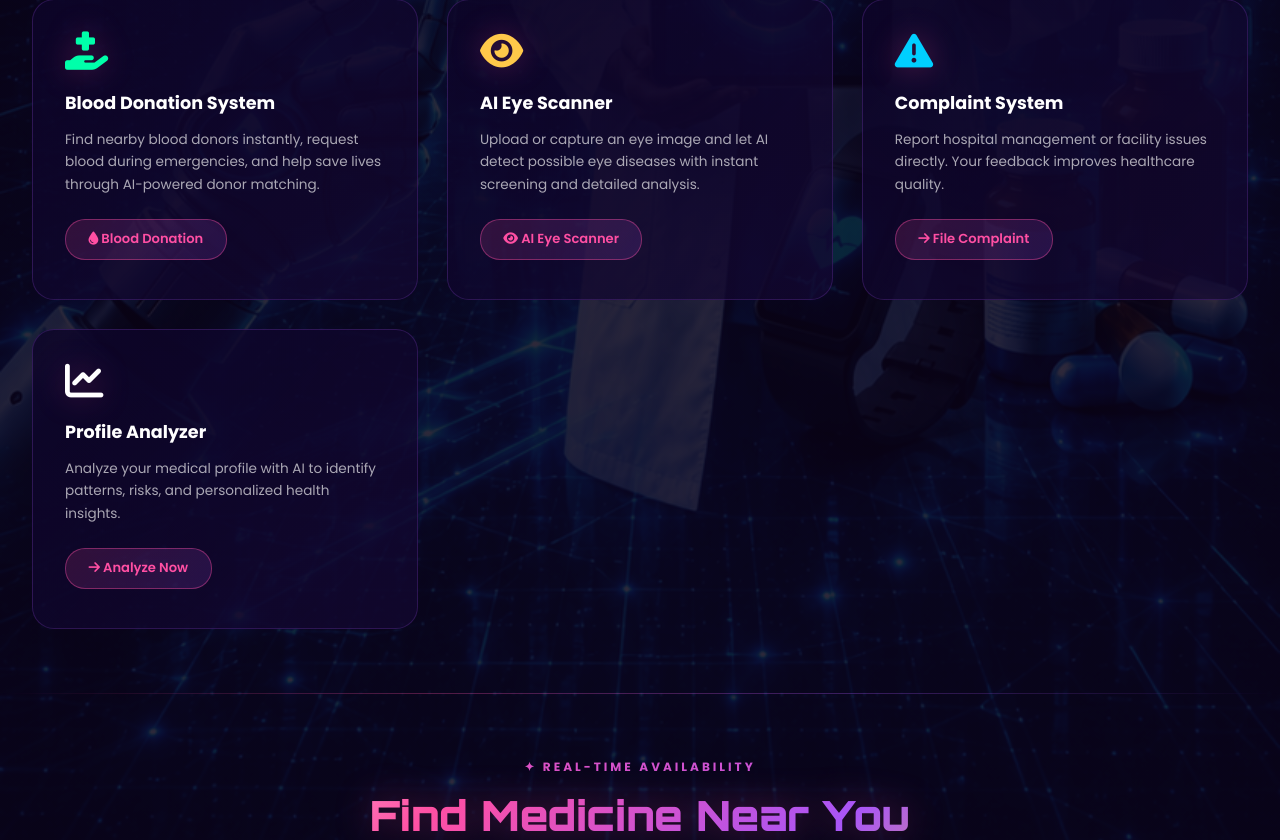
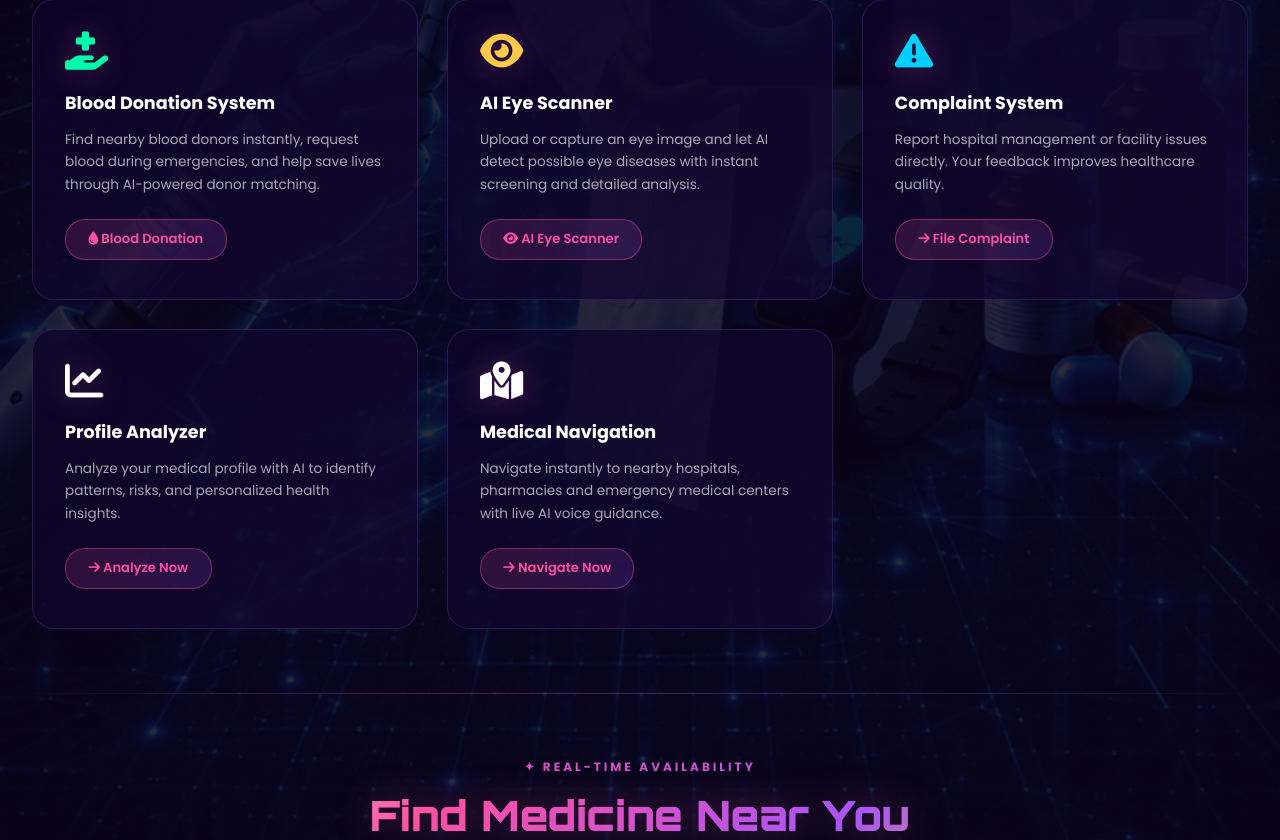
Before and after one commit to Sahaya-Sathish-S/Medipulse-AI, a Flask app: page /home in a window 1280 px wide. Shown: the part 1795-2635 px from the top of the page. Run offline with Flask 3, Linux system fonts and the light colour scheme; some libraries are stand-ins or nearby versions.

Commit message:
Update home.html

```diff
--- a/templates/home.html
+++ b/templates/home.html
@@ -431,7 +431,12 @@ footer p{font-size:.85rem;color:rgba(255,255,255,.4);line-height:1.9;margin-bott
         <p>Analyze your medical profile with AI to identify patterns, risks, and personalized health insights.</p>
         <a href="/profile_analyzer_dashboard" class="card-btn"><i class="fa-solid fa-arrow-right"></i> Analyze Now</a>
       </div>
-
+      <div class="feature-card reveal">
+        <i class="fa-solid fa-map-location-dot card-icon"></i>
+        <h3>Medical Navigation</h3>
+        <p>Navigate instantly to nearby hospitals, pharmacies and emergency medical centers with live AI voice guidance.</p>
+        <a href="/free-map" class="card-btn"><i class="fa-solid fa-arrow-right"></i> Navigate Now</a>
+      </div>
 
     </div>
   </div>
```
